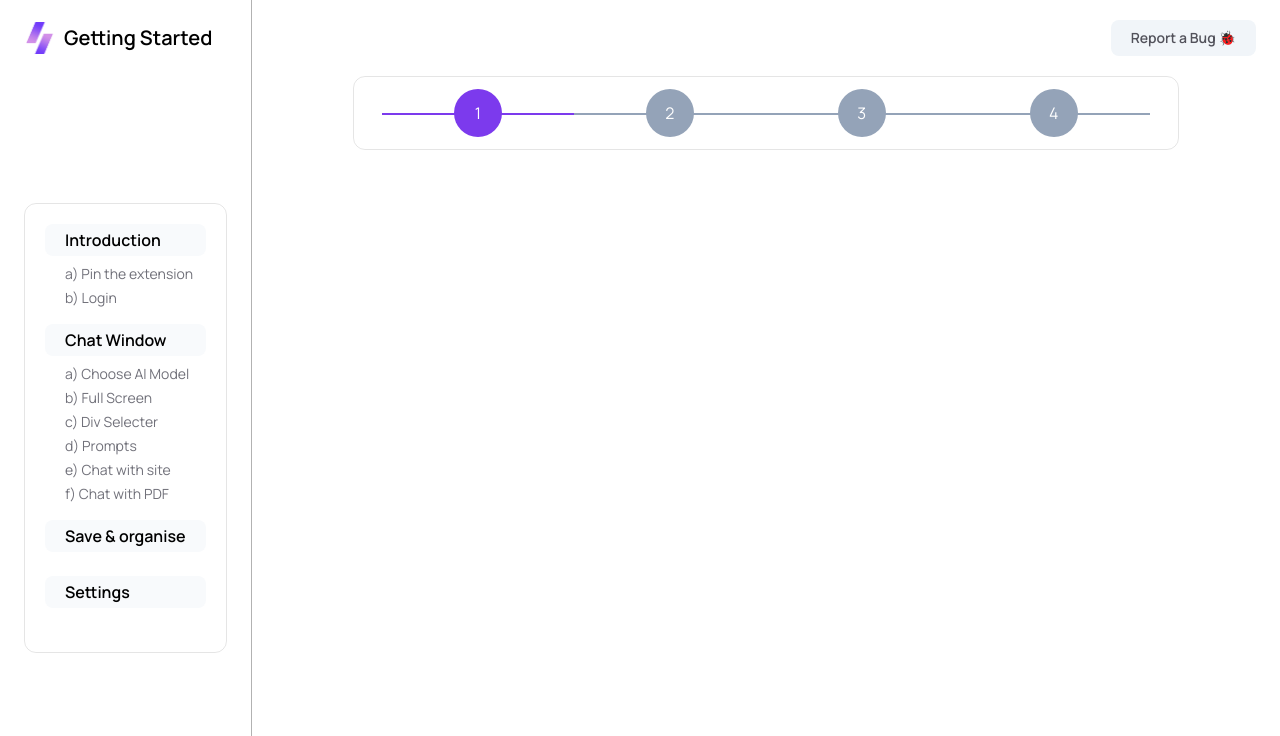
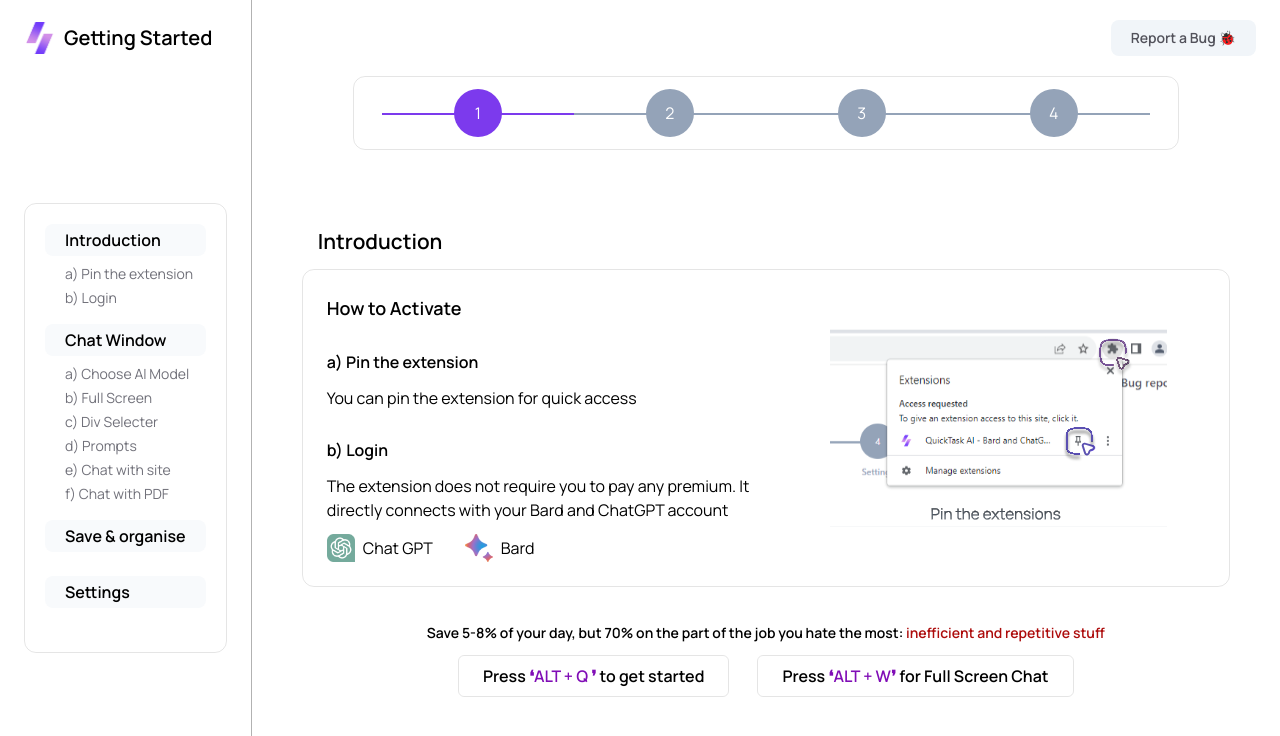
Before and after one commit to BhanuN1997/Demo---Mano-only-acs, a Next.js app: page / in a window 1280 px wide. Shown: the top 736 px of the page. Built offline with nearby package versions, Linux system fonts and the light colour scheme.

Commit message:
create context for active tab panel

```diff
--- a/src/app/globals.css
+++ b/src/app/globals.css
@@ -2,6 +2,20 @@
 @tailwind components;
 @tailwind utilities;
 
+* {
+  padding: 0;
+  margin: 0;
+  border: 0;
+  box-sizing: border-box;
+}
+
+html,
+body {
+  height: 100vh;
+  width: 100vw;
+  overflow-x: hidden;
+  overflow-y: hidden;
+}
 /* width */
 ::-webkit-scrollbar {
   width: 8px;
--- a/src/app/page.tsx
+++ b/src/app/page.tsx
@@ -1,11 +1,21 @@
+"use client";
+import { useState } from "react";
 import MainPanel from "@/components/MainPanel";
 import SidePanel from "@/components/SidePanel";
+import { ActiveTabContext } from "@/utils/context";
 
 export default function Home() {
+  const [activeTab, setActiveTab] = useState({
+    index: 0,
+    title: "introduction",
+  });
+  const handleClick = (element: { index: number; title: string }) => {
+    setActiveTab(element);
+  };
   return (
-    <>
+    <ActiveTabContext.Provider value={{ activeTab, setActiveTab }}>
       <SidePanel />
       <MainPanel />
-    </>
+    </ActiveTabContext.Provider>
   );
 }
--- a/src/components/Information.tsx
+++ b/src/components/Information.tsx
@@ -4,111 +4,122 @@
 import bard from "../../public/images/bard.png";
 import { data } from "../utils/data";
 import Image from "next/image";
+import Link from "next/link";
+import introduction from "../../public/images/introduction.svg";
 
 function Information({ id }: { id: string }) {
   return (
     <>
-      {data[id].heading && (
-        <p className="text-xl font-bold">{data[id].heading}</p>
-      )}
-      {data[id].info.map((element: any, index: any) => {
-        return (
-          <aside className="max-w-[70%] flex flex-col gap-3" key={index}>
-            {element.alertnode && (
-              <p className="font-normal text-[1.07rem] text-slate-500">
-                <span className="text-red-700 font-bold">Note:</span> This
-                extension is only operational on active websites{" "}
-                <span className="font-semibold">{"(eg:www.....com)"}</span>. It
-                is ineffective on: <br />
-                - Current page <br />
-                - New tabs without loaded websites <br />
-                - Chrome Web Store pages <br />- Chrome://pages
-              </p>
-            )}
-            {element.heading && (
-              <p className="font-semibold text-lg">{element.heading}</p>
+      <div className="text-[1.3rem] font-semibold ml-4">{data[id].heading}</div>
+      {id !== "introduction" && (
+        <div className="flex flex-col gap-7 p-4  w-[60%]">
+          {data[id].info.map((information: any, index: number) => (
+            <div
+              key={index}
+              className="flex flex-col p-4 rounded-2xl"
+              style={{ border: "1px solid rgb(0,0,0,0.2)" }}
+            >
+              {information.heading && (
+                <div className="text-[1.1rem] font-semibold">
+                  {information.heading}
+                </div>
               )}
 
-            {element.img && (
+              {information.img && (
                 <Image
-                src={element.img.src}
-                alt="image"
-                className="w-[400px] 2xl:w-[525px] ml-6 h-auto shadow-sm my-8"
+                  src={information.img.src}
+                  alt="image_"
+                  className="max-w-[600px] w-[80%] h-auto ml-5 my-6 rounded-2xl"
                 />
               )}
-
-            {element.content && (
-              <p className="text-slate-500 ml-6 text-base">{element.content}</p>
+              {information.content && (
+                <div className="text-base text-[#5A6470] ml-5 my-2">
+                  {information.content}
+                </div>
               )}
-            {element.quote && (
-              <span className="text-slate-900 text-[1.3rem] ml-12 my-3 text-base">
-                <span className="italic">
-                  We automated legs, then arms, then fingers, and now brains
-                </span>{" "}
-                - Benedict Evans
-              </span>
-            )}
-            {element.spimg && (
+              {information.spimg && (
                 <Image
-                src={element.spimg.src}
-                alt="image"
-                className="w-[50vw] h-auto"
+                  src={information.spimg.src}
+                  alt="image_"
+                  className="max-w-[600px] w-[80%] h-auto ml-5 my-6 rounded-2xl"
                 />
               )}
-            {element.link && (
-              <iframe
-                width="560"
-                height="315"
-                className="ml-6"
-                src="https://www.youtube-nocookie.com/embed/OMOGaugKpzs"
-                title="YouTube video player"
-                allow="accelerometer; autoplay; clipboard-write; encrypted-media; gyroscope; picture-in-picture; web-share"
-              ></iframe>
+            </div>
+          ))}
+        </div>
       )}
-
-            {element.greentext && (
-              <p className="font-semibold text-lg text-green-700">
-                {element.greentext}
-              </p>
-            )}
-            {element.logindata && (
-              <div className="flex flex-col gap-2">
-                <p className="font-semibold text-lg text-green-700 ml-6 mt-6">
-                  Log in to ChatGPT and Bard if you haven&apos;t already:
-                </p>
-                <div className="flex flex-row gap-6 ml-6 mt-4 text-base font-normal">
-                  <a
-                    href="https://chat.openai.com/auth/login"
-                    rel="noreferrer"
+      {id === "introduction" && (
+        <div className="flex flex-col gap-6">
+          <div
+            className="flex flex-row justify-between p-6 rounded-xl"
+            style={{ border: "1px solid rgb(0,0,0,0.1)" }}
+          >
+            <div className="flex flex-col w-[50%] gap-3">
+              <div className="text-lg font-semibold">How to Activate</div>
+              <div className="text-base font-semibold mt-4">
+                {"a) Pin the extension"}
+              </div>
+              <div>{"You can pin the extension for quick access"}</div>
+              <div className="text-base font-semibold mt-4">{"b) Login"}</div>
+              <div>
+                {
+                  "The extension does not require you to pay any premium. It directly connects with your Bard and ChatGPT account"
+                }
+              </div>
+              <div className="flex flex-row gap-8">
+                <Link
                   target="_blank"
-                    className="flex flex-row items-center gap-1.5"
+                  href="https://chat.openai.com/"
+                  className="flex flex-row items-center gap-2"
                 >
+                  <Image src={chatgpt} alt="chatgpt" className="h-7 w-7" />
+                  <div>Chat GPT</div>
+                </Link>
+                <Link
+                  target="_blank"
+                  href="https://bard.google.com/"
+                  className="flex flex-row items-center gap-2"
+                >
+                  <Image src={bard} alt="bard" className="h-7 w-7" />
+                  <div>Bard</div>
+                </Link>
+              </div>
+            </div>
+            <div className="flex flex-">
               <Image
-                      src={chatgpt}
-                      alt="ChatGPT"
-                      className="w-7 h-7 pointer"
+                src={introduction}
+                alt="Login to Bard and ChatGPT"
+                className="w-[90%] h-auto"
               />
-                    <span>ChatGPT</span>
-                  </a>
-                  <a
-                    href="https://bard.google.com/?hl=en"
-                    rel="noreferrer"
-                    target="_blank"
-                    className="flex flex-row items-center gap-1.5"
+            </div>
+          </div>
+          <div className="flex flex-col gap-3 font-semibold mx-auto mt-3">
+            <div className="text-sm">
+              Save 5-8% of your day, but 70% on the part of the job you hate the
+              most:{" "}
+              <span className="text-[#AD0C0C]">
+                inefficient and repetitive stuff
+              </span>
+            </div>
+            <div className="flex flex-row gap-7 mx-auto cursor-default">
+              <div
+                className="py-2 px-6 rounded-md"
+                style={{ border: "1px solid rgb(0,0,0,0.1)" }}
               >
-                    <Image
-                      src={bard}
-                      alt="BardAI"
-                      className="w-7 h-7 pointer"
-                    />
-                    <span>Bard</span>
-                  </a>
+                Press <span className="text-[#800DB6]">❛ALT + Q ❜</span> to get
+                started
+              </div>
+              <div
+                className="py-2 px-6 rounded-md"
+                style={{ border: "1px solid rgb(0,0,0,0.1)" }}
+              >
+                Press <span className="text-[#800DB6]">❛ALT + W❜</span> for Full
+                Screen Chat
+              </div>
+            </div>
           </div>
         </div>
       )}
-          </aside>
-        );
-      })}
     </>
   );
 }
--- a/src/components/MainPanel.tsx
+++ b/src/components/MainPanel.tsx
@@ -1,17 +1,12 @@
 "use client";
 
-import React from "react";
+import React, { useContext } from "react";
 import Information from "./Information";
 import { slides } from "../utils/slides";
+import { ActiveTabContext } from "@/utils/context";
 
 function MainPanel() {
-  const [activeTab, setActiveTab] = React.useState({
-    index: 0,
-    title: "introduction",
-  });
-  const handleClick = (element: { index: number; title: string }) => {
-    setActiveTab(element);
-  };
+  const { activeTab, setActiveTab } = useContext(ActiveTabContext);
   return (
     <div className="h-screen p-5 pt-16 grow flex flex-col items-center">
       <section
@@ -22,7 +17,7 @@
           return (
             <div
               key={element.key}
-              onClick={() => handleClick({ index, title: element.key })}
+              onClick={() => setActiveTab({ index, title: element.key })}
               className="relative w-[15vw] flex items-center justify-center cursor-pointer"
             >
               <div
@@ -42,7 +37,7 @@
           );
         })}
       </section>
-      <section className="w-[75vw] pt-16 flex flex-col gap-3 overflow-y-auto overflow-x-hidden">
+      <section className="w-[75vw] pt-16 px-4 flex flex-col gap-3 overflow-y-auto overflow-x-hidden">
         <Information id={activeTab.title} />
       </section>
     </div>
--- a/src/components/SidePanel.tsx
+++ b/src/components/SidePanel.tsx
@@ -1,7 +1,9 @@
+import { ActiveTabContext } from "@/utils/context";
 import { navigations } from "@/utils/navigations";
-import React from "react";
+import React, { useContext } from "react";
 
 function SidePanel() {
+  const { activeTab, setActiveTab } = useContext(ActiveTabContext);
   return (
     <div
       className="h-screen p-6 pt-20 text-base flex flex-col justify-center gap-2"
@@ -13,8 +15,13 @@
       >
         {navigations.map((navigator: any, index: number) => {
           return (
-            <>
-              <div className="rounded-lg bg-slate-50 px-5 py-1 cursor-pointer font-semibold">
+            <div key={index}>
+              <div
+                onClick={() =>
+                  setActiveTab({ index: index - 1, title: navigator.key })
+                }
+                className="rounded-lg bg-slate-50 hover:bg-[#4611cb1f] px-5 py-1 transition-all duration-200 cursor-pointer font-semibold"
+              >
                 {navigator.heading}
               </div>
               <div className="pl-5 pt-2 pb-4 text-zinc-500 text-sm flex flex-col gap-1">
@@ -24,7 +31,7 @@
                   }
                 )}
               </div>
-            </>
+            </div>
           );
         })}
       </div>
--- /dev/null
+++ b/src/utils/context.tsx
@@ -0,0 +1,9 @@
+import { createContext } from "react";
+
+export const ActiveTabContext = createContext({
+  activeTab: {
+    index: 0,
+    title: "introduction",
+  },
+  setActiveTab: (data: { index: number; title: string }) => {},
+});
--- a/src/utils/data.ts
+++ b/src/utils/data.ts
@@ -9,11 +9,7 @@
 
 export const data: any = {
   introduction: {
-    info: [
-      {
-        page1: true,
-      },
-    ],
+    heading: "Introduction",
   },
   chatwindow: {
     heading: "Chat Window",
--- a/src/utils/navigations.ts
+++ b/src/utils/navigations.ts
@@ -1,10 +1,12 @@
 export const navigations = [
   {
     heading: "Introduction",
+    key: "introduction",
     subheadings: ["a) Pin the extension", "b) Login"],
   },
   ,
   {
+    key: "chatwindow",
     heading: "Chat Window",
     subheadings: [
       "a) Choose AI Model",
@@ -16,10 +18,12 @@
     ],
   },
   {
+    key: "saveandorganize",
     heading: "Save & organise",
     subheadings: [],
   },
   {
+    key: "settings",
     heading: "Settings",
     subheadings: [],
   },
```
Lines whose indentation alone changed are shown as unchanged.
